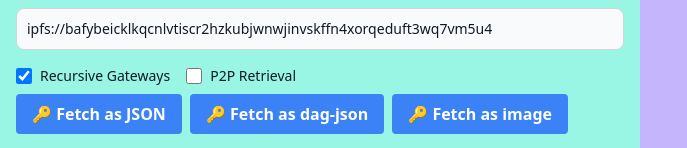
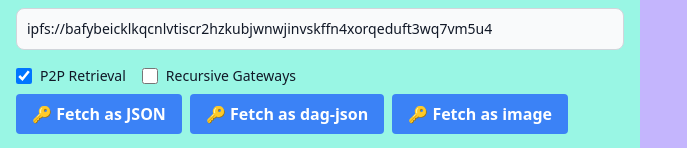
Before and after one commit to ipfs-examples/helia-examples, a React (Vite) app in the folder examples/helia-browser-verified-fetch/: page / in a window 1280 px wide. Shown: the part 136-284 px from the top of the page, without its empty margins (0-687 px from the left). Built offline with nearby package versions, Linux system fonts and the light colour scheme; the HTML template or start-up script is replaced by a standard one.

Commit message:
fix: delegated routing filters

```diff
--- a/examples/helia-browser-verified-fetch/src/App.tsx
+++ b/examples/helia-browser-verified-fetch/src/App.tsx
@@ -12,8 +12,8 @@ function App(): JSX.Element {
   const [err, setErr] = useState<string>('')
   const [loading, setLoadingTo] = useState<string>('')
   const [controller, setController] = useState<AbortController | null>(null)
-  const [useRecursiveGateways, setUseRecursiveGateways] = useState(true)
-  const [useLibp2p, setUseLibp2p] = useState(false)
+  const [useRecursiveGateways, setUseRecursiveGateways] = useState(false)
+  const [useLibp2p, setUseLibp2p] = useState(true)
 
   const setSuccess = useCallback((message: string | JSX.Element) => {
     setOutput(message)
@@ -234,8 +234,8 @@ function App(): JSX.Element {
               value={path}
             />
             <div className="flex flex-row mt-4 space-x-4">
+              <CustomCheckbox id="p2p-retrieval" label="P2P Retrieval" checked={useLibp2p} onChange={handleUseLibp2pChange} />
               <CustomCheckbox id="recursive-gateways" label="Recursive Gateways" checked={useRecursiveGateways} onChange={handleRecursiveGatewaysChange} />
-              <CustomCheckbox id="p2p-retrieval" label="P2P Retrieval" checked={useLibp2p} onChange={handleUseLibp2pChange} />
             </div>
             <button
               className="my-2 mr-2 btn btn-blue bg-blue-500 hover:bg-blue-700 text-white font-bold py-2 px-4 rounded"
--- a/examples/helia-browser-verified-fetch/src/utils.ts
+++ b/examples/helia-browser-verified-fetch/src/utils.ts
@@ -3,7 +3,7 @@ import { createVerifiedFetch, VerifiedFetch } from '@helia/verified-fetch'
 import { createDelegatedRoutingV1HttpApiClient } from '@helia/delegated-routing-v1-http-api-client'
 import { createHelia } from 'helia'
 import * as libp2pInfo from 'libp2p/version'
-import { httpGatewayRouting, libp2pRouting } from '@helia/routers'
+import { httpGatewayRouting, delegatedHTTPRouting, libp2pRouting } from '@helia/routers'
 import { enable } from '@libp2p/logger'
 import { createLibp2p, Libp2pOptions } from 'libp2p'
 import { webTransport } from '@libp2p/webtransport'
@@ -28,17 +28,13 @@ interface VerifiedFetchOptions {
 export async function getVerifiedFetch(
   options: VerifiedFetchOptions = { useLibp2p: false, useRecursiveGateways: true },
 ): Promise<VerifiedFetch> {
-  console.log('getVerifiedFetch', options)
-
-  enable('*')
   if (!options.useLibp2p) {
     verifiedFetch = verifiedFetch ?? (await createVerifiedFetch())
     return verifiedFetch
   }
 
+  enable('*')
   verifiedFetchP2P = verifiedFetchP2P ?? (await createVerifiedFetchP2P(options))
-
-  console.log('verifiedFetchP2P', typeof verifiedFetchP2P)
 
   return verifiedFetchP2P
 }
@@ -48,11 +44,10 @@ async function createVerifiedFetchP2P(options: VerifiedFetchOptions): Promise<Ve
 
   const libp2p = await createLibp2p(libp2pOptions)
 
-  console.log('libp2p', libp2p)
-  console.log('options.useRecursiveGateways', options.useRecursiveGateways)
-  debugger
   const helia = await createHelia({
     libp2p,
+    // TODO: Do we want `libp2pRouting` or `delegatedHTTPRouting` routers since libp2p only has a delegated routing client?
+    // For now sticking to `libp2pRouting` since it allows setting the filters (until https://github.com/ipfs/helia/pull/654 is merged)
     routers: options.useRecursiveGateways
       ? [httpGatewayRouting(), libp2pRouting(libp2p)]
       : [libp2pRouting(libp2p)],
@@ -74,8 +69,8 @@ export async function libp2pDefaults(): Promise<Libp2pOptions> {
     services: {
       delegatedRouting: () =>
         createDelegatedRoutingV1HttpApiClient('https://delegated-ipfs.dev', {
-          filterAddrs: ['unknown', 'transport-bitswap', 'transport-ipfs-gateway-http'],
-          filterProtocols: ['https', 'webtransport', 'webrtc', 'webrtc-direct', 'wss'],
+          filterProtocols: ['unknown', 'transport-bitswap', 'transport-ipfs-gateway-http'],
+          filterAddrs: ['https', 'webtransport', 'webrtc', 'webrtc-direct', 'wss'],
         }),
       dcutr: dcutr(),
       identify: identify({
```
